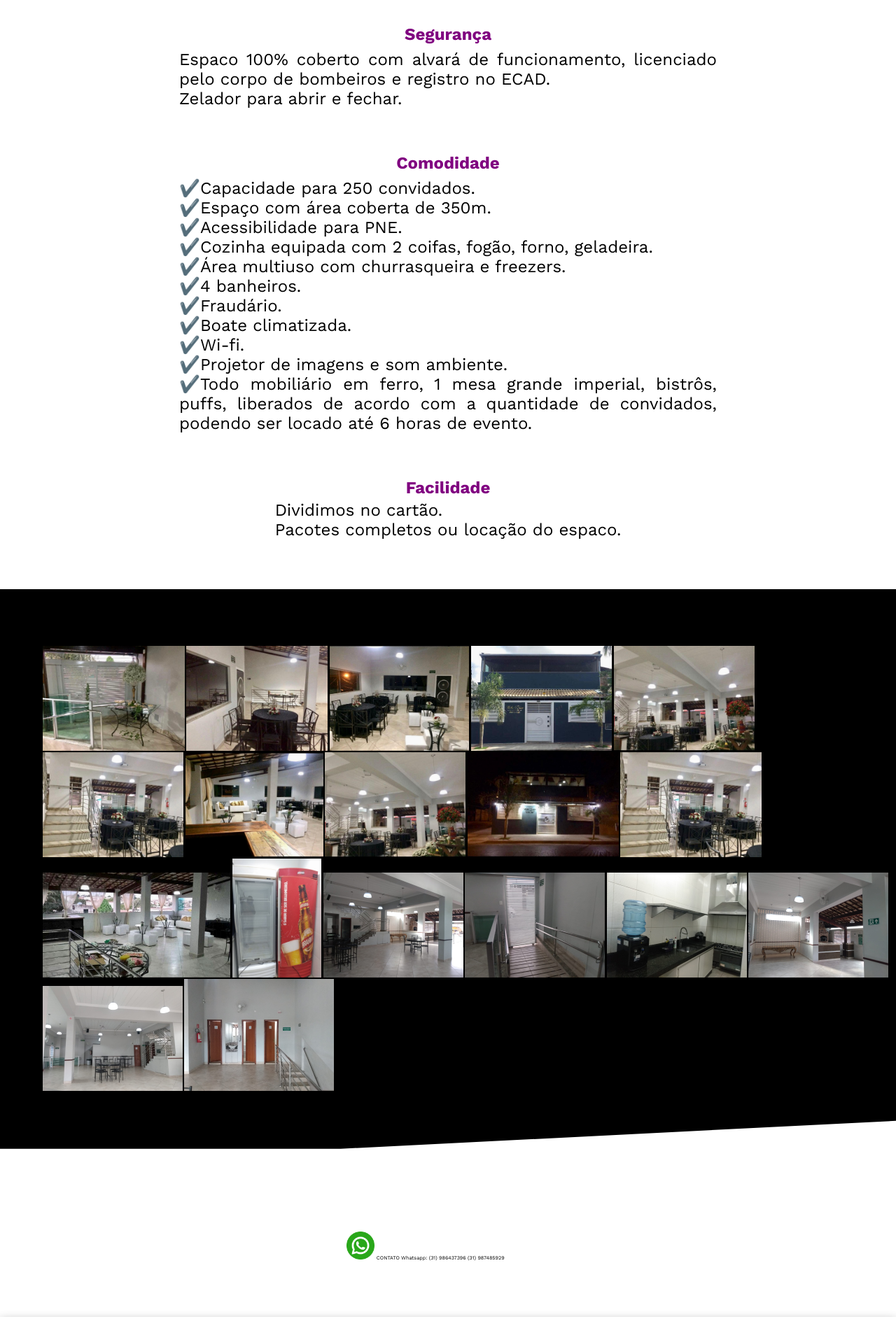
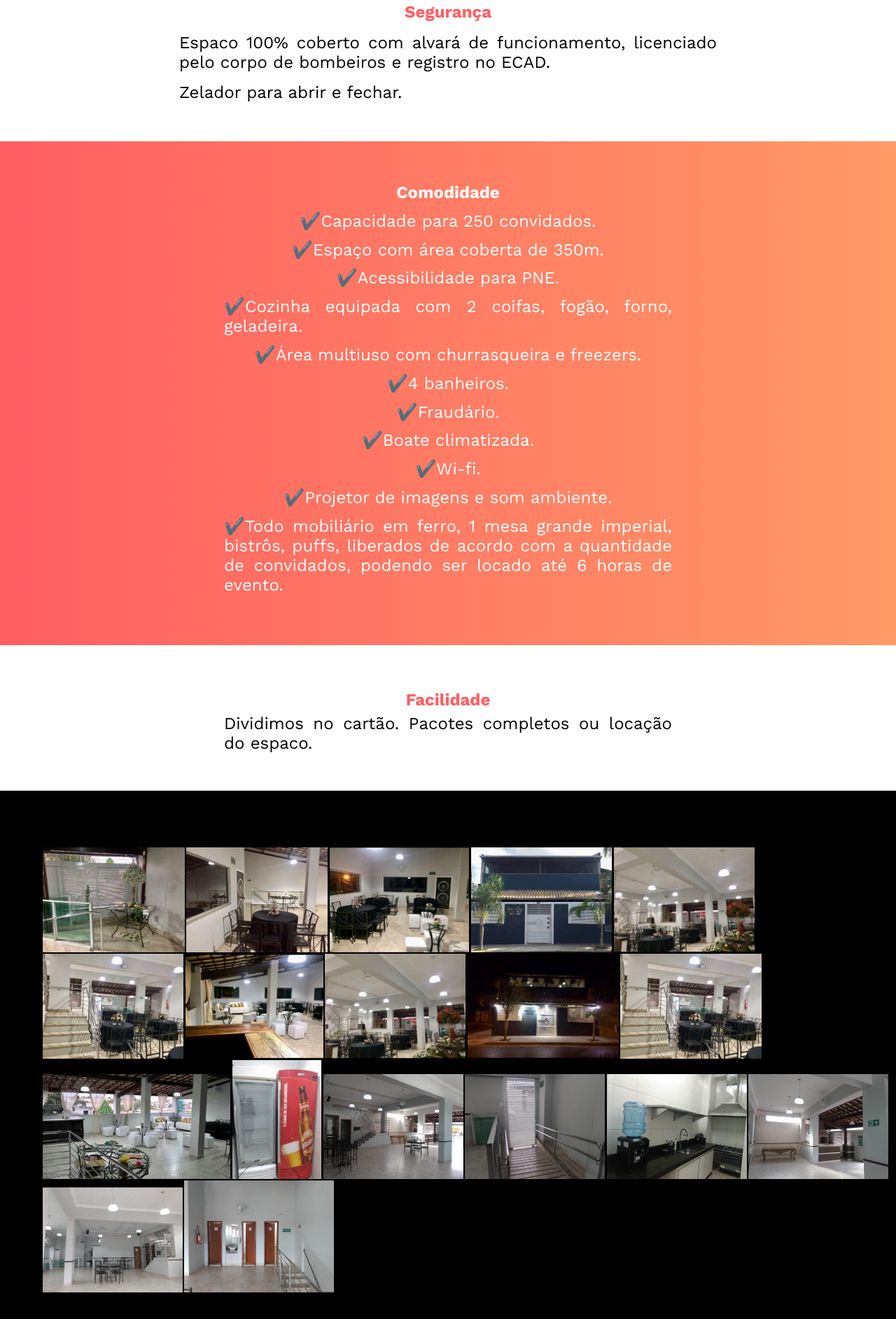
Before and after one commit to Caroline-Thais/belafesta, a plain HTML site: page index.html in a window 1280 px wide. Shown: the part 835-2720 px from the top of the page at 70% size. Drawn offline with nearby package versions, Linux system fonts and the light colour scheme; grey boxes are pictures that could not be loaded.

Commit message:
fix text section

```diff
--- a/index.html
+++ b/index.html
@@ -18,9 +18,9 @@
             <!-- Navbar -->
             <nav class="navbar">
                 <a href="#section-2" class="navbar-link">Nossa Casa</a>
-                <a href="#section-3" class="navbar-link">Galeria</a>
-                <a href="#section-3" class="navbar-link">Contato</a>
-                <a href="#section-4" class="navbar-link">Endereço</a>
+                <a href="#section-5" class="navbar-link">Galeria</a>
+                <a href="#section-6" class="navbar-link">Contato</a>
+                <a href="#map" class="navbar-link">Endereço</a>
             </nav>
             <!-- End of Navbar -->
 
@@ -38,14 +38,16 @@
         <!-- End of Section 1 -->
 
         <!-- Section 2 -->
-        <div class="section-2">
-            <div class="text1">
+        <div class="section-2" id="section-2">
                 <h4>Segurança</h4>
                 <p>Espaco 100% coberto com alvará de funcionamento, licenciado pelo corpo de bombeiros e registro no ECAD.<br>
                 <p>Zelador para abrir e fechar.</p>
-            </div>
-            <div class="text2">
-                <h4>Comodidade</h4>
+        </div>
+        <!-- End of section 2 -->
+
+        <!-- Section 3 -->
+        <div class="section-3">
+                <h4 class="title1">Comodidade</h4>
                 <p>✔️Capacidade para 250 convidados. </p>
                 <p>✔️Espaço com área coberta de 350m. </p>
                 <p>✔️Acessibilidade para PNE.</p>
@@ -57,17 +59,19 @@
                 <p>✔️Wi-fi. </p>
                 <p>✔️Projetor de imagens e som ambiente. </p>
                 <p>✔️Todo mobiliário em ferro, 1 mesa grande imperial, bistrôs, puffs, liberados de acordo com a quantidade de convidados, podendo ser locado até 6 horas de evento. </p>
-            </div>
-            <div class="text3">
+          </div>
+          <!-- End of section 3 -->
+
+          <!-- Section 4 -->
+          <div class="section-4">
                 <h4>Facilidade</h4>
-                <p>Dividimos no cartão.</p>
-                <p>Pacotes completos ou locação do espaco.</p>
-            </div>
-        </div>
-        <!-- End of section 2-->
+                <p>Dividimos no cartão.
+                Pacotes completos ou locação do espaco.</p>
+          </div>
+          <!-- End of section 4 -->
 
-        <!-- Section 3 -->
-        <div class="section-3">
+        <!-- Section 5 -->
+        <div class="section-5" id="section-5">
 
             <h1 class="mt-12 mb-8 px-6 text-center text-lg md:text-2xl font-semibold">
                 Dribbble inspired design
@@ -130,22 +134,19 @@
                   </a>
               </div>
 
+        </div>
+        <!-- End of section 5-->
 
-
+        <!-- Section 6 -->
+        <div class="section-6" id="section-6">
+            <p class="phone">Nossos contatos<br> (31) 986437396<a href="https://api.whatsapp.com/send?phone=5531986437396" target="_blank"><svg xmlns="http://www.w3.org/2000/svg" width="36" height="36" fill="currentColor" class="bi bi-whatsapp" viewBox="0 0 16 16">
+                <path d="M13.601 2.326A7.854 7.854 0 0 0 7.994 0C3.627 0 .068 3.558.064 7.926c0 1.399.366 2.76 1.057 3.965L0 16l4.204-1.102a7.933 7.933 0 0 0 3.79.965h.004c4.368 0 7.926-3.558 7.93-7.93A7.898 7.898 0 0 0 13.6 2.326zM7.994 14.521a6.573 6.573 0 0 1-3.356-.92l-.24-.144-2.494.654.666-2.433-.156-.251a6.56 6.56 0 0 1-1.007-3.505c0-3.626 2.957-6.584 6.591-6.584a6.56 6.56 0 0 1 4.66 1.931 6.557 6.557 0 0 1 1.928 4.66c-.004 3.639-2.961 6.592-6.592 6.592zm3.615-4.934c-.197-.099-1.17-.578-1.353-.646-.182-.065-.315-.099-.445.099-.133.197-.513.646-.627.775-.114.133-.232.148-.43.05-.197-.1-.836-.308-1.592-.985-.59-.525-.985-1.175-1.103-1.372-.114-.198-.011-.304.088-.403.087-.088.197-.232.296-.346.1-.114.133-.198.198-.33.065-.134.034-.248-.015-.347-.05-.099-.445-1.076-.612-1.47-.16-.389-.323-.335-.445-.34-.114-.007-.247-.007-.38-.007a.729.729 0 0 0-.529.247c-.182.198-.691.677-.691 1.654 0 .977.71 1.916.81 2.049.098.133 1.394 2.132 3.383 2.992.47.205.84.326 1.129.418.475.152.904.129 1.246.08.38-.058 1.171-.48 1.338-.943.164-.464.164-.86.114-.943-.049-.084-.182-.133-.38-.232z"/>
+            </svg></a><br>
+                (31) 987485929<a href="https://api.whatsapp.com/send?phone=5531987485929" target="_blank"><svg xmlns="http://www.w3.org/2000/svg" width="36" height="36" fill="currentColor" class="bi bi-whatsapp" viewBox="0 0 16 16">
+                <path d="M13.601 2.326A7.854 7.854 0 0 0 7.994 0C3.627 0 .068 3.558.064 7.926c0 1.399.366 2.76 1.057 3.965L0 16l4.204-1.102a7.933 7.933 0 0 0 3.79.965h.004c4.368 0 7.926-3.558 7.93-7.93A7.898 7.898 0 0 0 13.6 2.326zM7.994 14.521a6.573 6.573 0 0 1-3.356-.92l-.24-.144-2.494.654.666-2.433-.156-.251a6.56 6.56 0 0 1-1.007-3.505c0-3.626 2.957-6.584 6.591-6.584a6.56 6.56 0 0 1 4.66 1.931 6.557 6.557 0 0 1 1.928 4.66c-.004 3.639-2.961 6.592-6.592 6.592zm3.615-4.934c-.197-.099-1.17-.578-1.353-.646-.182-.065-.315-.099-.445.099-.133.197-.513.646-.627.775-.114.133-.232.148-.43.05-.197-.1-.836-.308-1.592-.985-.59-.525-.985-1.175-1.103-1.372-.114-.198-.011-.304.088-.403.087-.088.197-.232.296-.346.1-.114.133-.198.198-.33.065-.134.034-.248-.015-.347-.05-.099-.445-1.076-.612-1.47-.16-.389-.323-.335-.445-.34-.114-.007-.247-.007-.38-.007a.729.729 0 0 0-.529.247c-.182.198-.691.677-.691 1.654 0 .977.71 1.916.81 2.049.098.133 1.394 2.132 3.383 2.992.47.205.84.326 1.129.418.475.152.904.129 1.246.08.38-.058 1.171-.48 1.338-.943.164-.464.164-.86.114-.943-.049-.084-.182-.133-.38-.232z"/>
+            </svg></a></p>
         </div>
-        <!-- End of section 3-->
-
-        <!-- Section 4 -->
-        <div class="section-4">
-            <p class="phone">
-                <img class="sociallogo" src="images/whatsapp.png" alt="whatsapp logo" height="40em">
-
-                CONTATO
-                Whatsapp:
-                (31) 986437396
-                (31) 987485929</p>
-        </div>
-        <!-- End of section 4 -->
+        <!-- End of section 6 -->
 
         <!-- Section video -->
             <section class="stories">
@@ -159,6 +160,7 @@
                     <div class="story">
                         <h1>
                           Agenda aberta. Não perca sua data.
+
                         </h1>
                     </div>
                   </div>
@@ -167,7 +169,7 @@
 
         <!--Section Map -->
 
-        <div class="map">
+        <div class="map" id="map">
             <div class="local">
                 <h4>Localização</h4>
             </div>
--- a/style.css
+++ b/style.css
@@ -18,7 +18,7 @@ html {
 
 :root {
   --primary-color: white;
-  --white-color: #fff;
+  --main-color: #ff5e62;
   --black-color: #000;
 }
 
@@ -112,32 +112,80 @@ html {
 /* End of Slideshow */
 /* End of Section 1 */
 
+/* Section 2 */
 .section-2 {
-  height: 100vh;
+  height: 20vh;
   display: flex;
   flex-direction: column;
-  align-items: center;
-  justify-content: space-around;
-  display: flex;
   margin: 3% 20%;
 }
 
 .section-2 h4{
   font-size: x-large;
-  color: purple;
-  margin-bottom: 1%;
+  color: var(--main-color);
+  margin-bottom: 2%;
   text-align: center;
 }
 
 .section-2 p{
   font-size: x-large;
   text-align: justify;
+  margin-bottom: 2%;
+}
+/* End of Section 2 */
+
+/* Section 3 */
+.section-3{
+  height: 90vh;
+  background: #ff9966;  /* fallback for old browsers */
+  background: -webkit-linear-gradient(to right, #ff5e62, #ff9966);  /* Chrome 10-25, Safari 5.1-6 */
+  background: linear-gradient(to right, #ff5e62, #ff9966); /* W3C, IE 10+/ Edge, Firefox 16+, Chrome 26+, Opera 12+, Safari 7+ */
+  color: white;
+  display: flex;
+  align-items: center;
+  flex-direction: column;
+  justify-content: center;
+  background-attachment: fixed;
 }
 
+.section-3 h4{
+  font-size: x-large;
+  color: white;
+  margin-bottom: 1%;
+  text-align: center;
+}
 
+.section-3 p{
+  font-size: x-large;
+  text-align: justify;
+  max-width: 50%;
+  margin-bottom: 1%;
+}
+/* End of Section 3*/
 
-/* Section 3 */
-.section-3 {
+/* Section 4 */
+.section-4{
+  height: 10vh;
+   display: flex;
+  flex-direction: column;
+  margin: 5% 25%;
+}
+
+.section-4 h4{
+  font-size: x-large;
+  color: var(--main-color);
+  margin-bottom: 1%;
+  text-align: center;
+}
+
+.section-4 p{
+  font-size: x-large;
+  text-align: justify;
+}
+/* End of Section 4 */
+
+/* Section 5 */
+.section-5 {
   background-color: var(--black-color);
   width: 100%;
   height: 100vh;
@@ -153,18 +201,17 @@ html {
   margin-top: 8rem;
   margin-bottom: 3rem;
 }
-  /* End of Section 3 */
+  /* End of Section 5 */
 
-  /* Section 4 */
-.section-4 {
+  /* Section 6 */
+.section-6 {
   width: 100%;
-  height: 30vh;
+  height: 35vh;
   display: flex;
   align-items: center;
-  justify-content: space-evenly;
-  position: relative;
+  justify-content: center;
 }
-  /* End of Section 4 */
+  /* End of Section 6 */
 
 /* Vídeo */
 .stories {
@@ -176,7 +223,6 @@ html {
   text-align: center;
   align-items: center;
   display: flex;
-  align-items: center;
   justify-content: center;
 }
 
@@ -197,8 +243,7 @@ html {
 
 .story-bg {
   display: flex;
-  background-color: rgba(227, 143, 239, 0.85);
-
+  background-color: var(--main-color);
   justify-content: center;
 }
 
@@ -230,30 +275,30 @@ html {
 
 .local{
   font-size: x-large;
-  color: purple;
+  color: var(--main-color);
   margin-bottom: 1%;
   margin-left: 3%;
 }
 
 /* Section Map */
-.sociallogo{
-  cursor: pointer;
-}
-.phone{
+
+.section-6 .phone{
   text-align: end;
   margin-top: 3%;
-  margin-right: 5%;
+  margin-right: 3%;
+  font-size: 5em;
 }
 .map {
   width: 100%;
   height: 450px;
-  margin-top: 10%;
+  margin-top: 5%;
 }
 
 .map iframe {
   width: 100%;
 }
 /* End of Map */
+
 
 /* Responsive */
 @media (max-width: 1500px) {
```
Also changed, not shown: script.js (line endings or trailing spaces).
